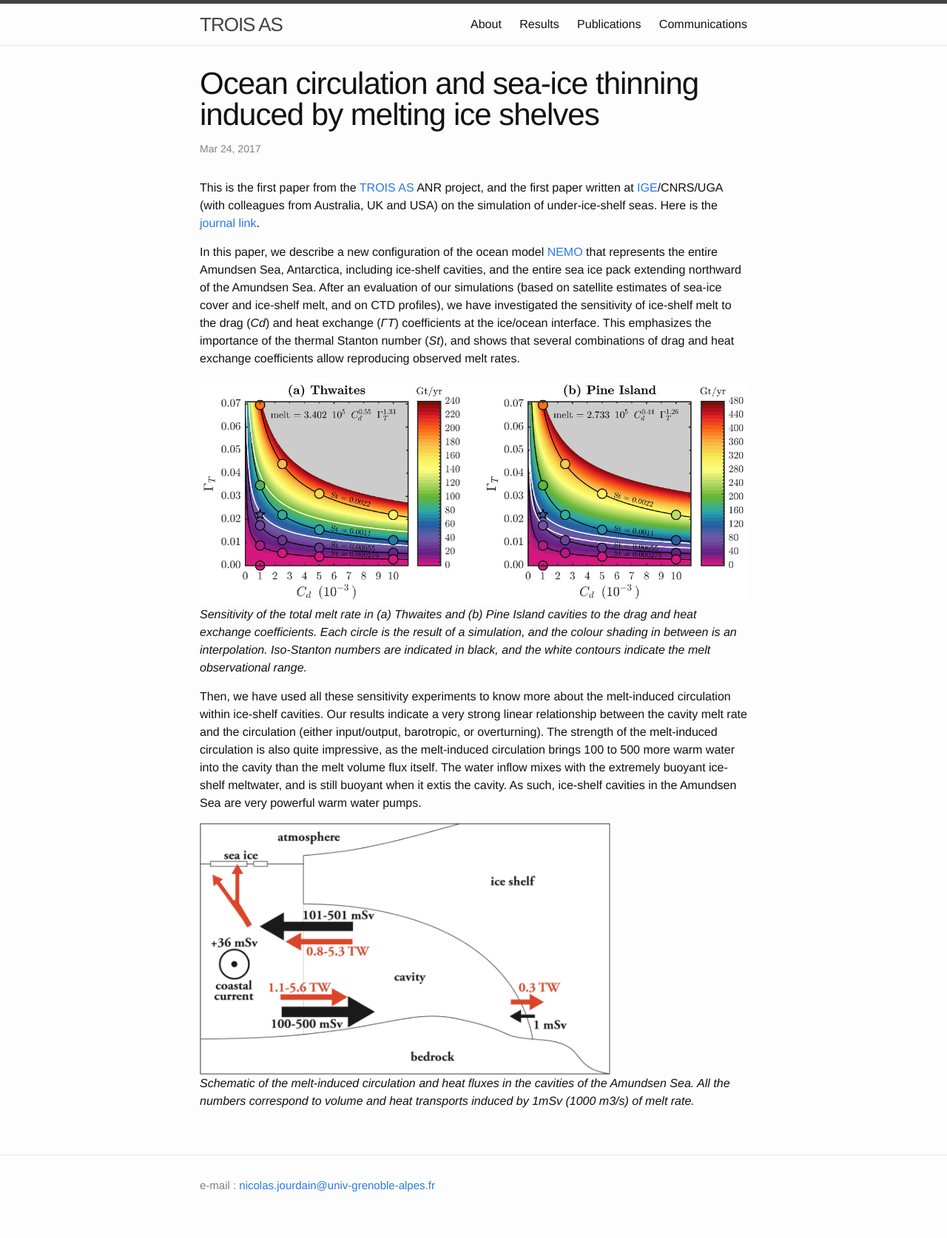
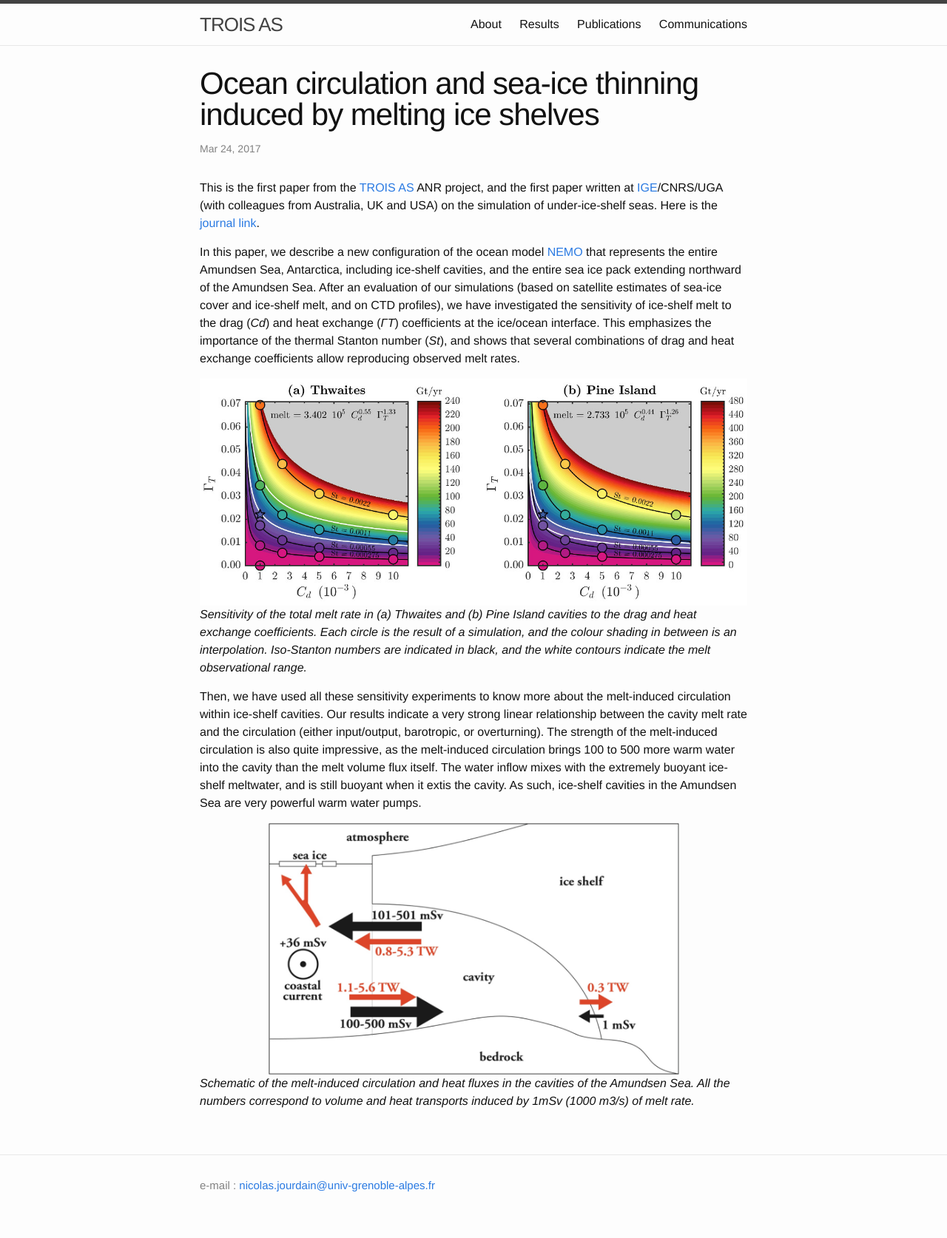
Before and after one commit to nicojourdain/nicojourdain.github.io, a Jekyll site: the page built from projects_dir/trois_as_results_2.md, in a window 1280 px wide. Shown: the whole page at 74% size. Built offline with Jekyll 4.4.1, drawn with Linux system fonts in a browser that asks for light colours.

Commit message:
TROIS AS results

```diff
--- a/projects_dir/trois_as_results_2.md
+++ b/projects_dir/trois_as_results_2.md
@@ -13,9 +13,9 @@ In this paper, we describe a new configuration of the ocean model [NEMO][4] that
 
 Then, we have used all these sensitivity experiments to know more about the melt-induced circulation within ice-shelf cavities. Our results indicate a very strong linear relationship between the cavity melt rate and the circulation (either input/output, barotropic, or overturning). The strength of the melt-induced circulation is also quite impressive, as the melt-induced circulation brings 100 to 500 more warm water into the cavity than the melt volume flux itself. The water inflow mixes with the extremely buoyant ice-shelf meltwater, and is still buoyant when it extis the cavity. As such, ice-shelf cavities in the Amundsen Sea are very powerful warm water pumps.
 
-<div style="align:center" >
+<center><div>
 <img src="{{site.url}}projects_dir/img/isf_scheme.png" width="75%" height="75%"/>
-</div>
+</div></center>
 *Schematic of the melt-induced circulation and heat fluxes in the cavities of the Amundsen Sea. All the numbers correspond to volume and heat transports induced by 1mSv (1000 m3/s) of melt rate.*
 
 
```
